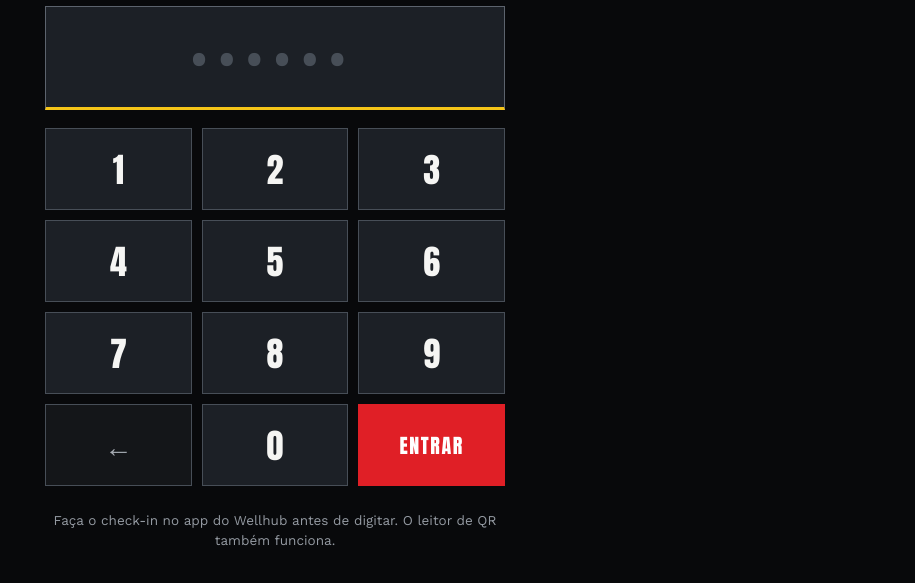
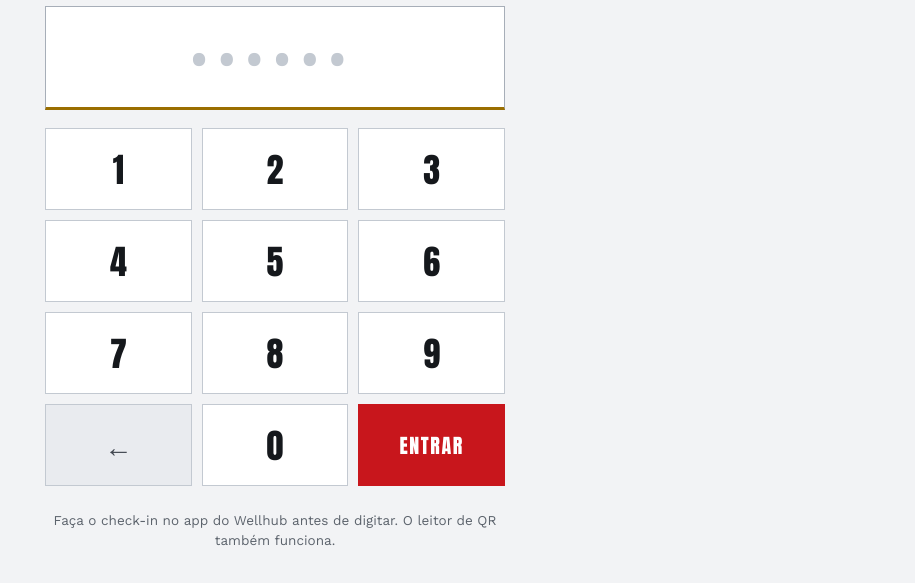
Before and after one commit to davileles/teamrausch, a website: page app/public/totem.html in a window 1280 px wide. Shown: the part 266-849 px from the top of the page, without its empty margins (365-1280 px from the left). Drawn offline with nearby package versions, Linux system fonts and the light colour scheme.

Commit message:
Tema claro passa a ser o padrao em totem.html

```diff
--- a/app/public/totem.html
+++ b/app/public/totem.html
@@ -1,11 +1,11 @@
 <!DOCTYPE html>
-<html lang="pt-BR">
+<html lang="pt-BR" data-tema="claro">
 <head>
 <meta charset="utf-8">
 <meta name="viewport" content="width=device-width, initial-scale=1">
 <title>Entrada · Wellhub</title>
 <link rel="icon" type="image/png" href="/favicon.png">
-<meta name="theme-color" content="#0E0F11">
+<meta name="theme-color" content="#F2F3F5">
 <link rel="preconnect" href="https://fonts.gstatic.com" crossorigin>
 <link href="https://fonts.googleapis.com/css2?family=Anton&family=Work+Sans:wght@400;500;600&display=swap" rel="stylesheet">
 <style>
@@ -86,7 +86,8 @@
   @media (prefers-reduced-motion:reduce){*{transition:none!important}}
 </style>
 <script>
-/* Tema claro/escuro — escolha do usuário, guardada só neste aparelho.
+/* Tema claro/escuro — claro é o padrão; a escolha do usuário, quando há,
+   vale mais e fica guardada só neste aparelho.
    Roda antes do corpo desenhar para não haver piscada de tema errado. */
 (function(){
   var CHAVE='tr_tema', CLARO='#F2F3F5', ESCURO='#0E0F11';
@@ -97,7 +98,7 @@
     if(m) m.setAttribute('content', claro?CLARO:ESCURO);
   }
   var salvo=null; try{ salvo=localStorage.getItem(CHAVE); }catch(e){}
-  pintar(salvo||'escuro');
+  pintar(salvo||'claro');
   window.alternarTema=function(){
     var novo=document.documentElement.getAttribute('data-tema')==='claro'?'escuro':'claro';
     pintar(novo); try{ localStorage.setItem(CHAVE,novo); }catch(e){}
```
